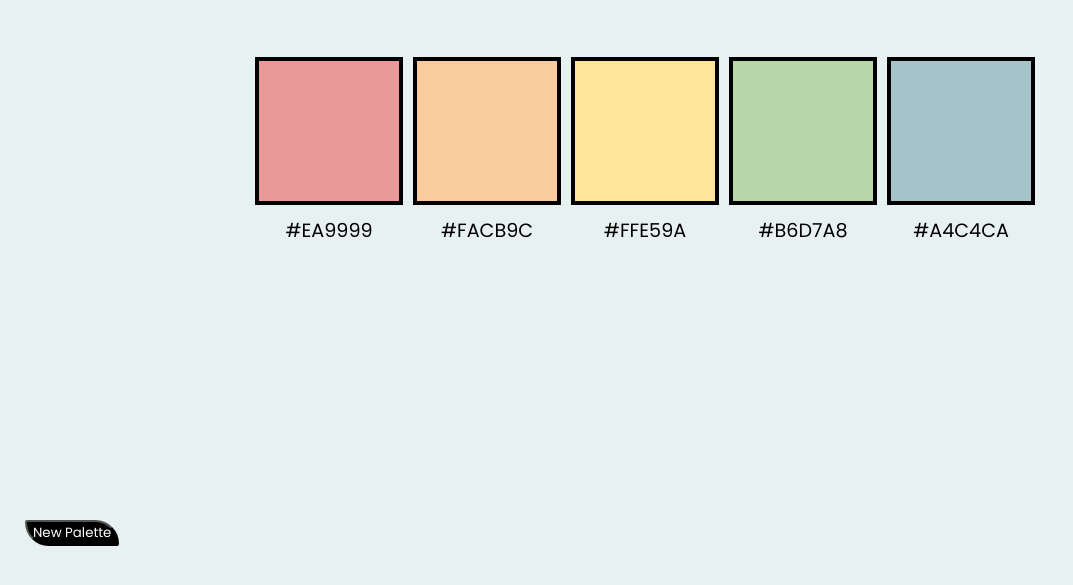
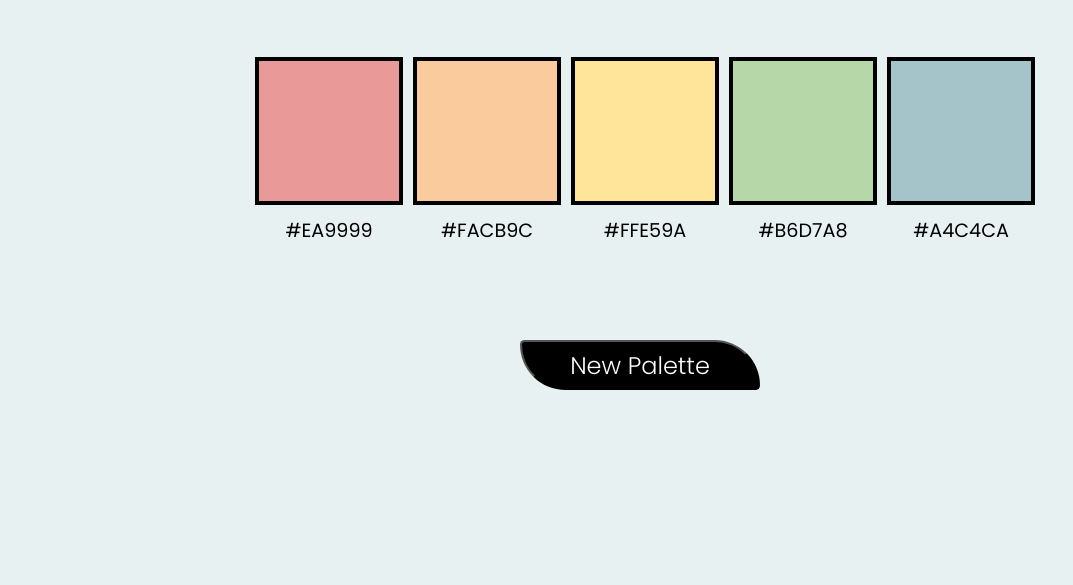
Before and after one commit to pitter3/coloRandom_PE, a plain HTML site: page index.html in a window 1280 px wide. Shown: the part 213-798 px from the top of the page, without its empty margins (0-1073 px from the left). Drawn offline with Linux system fonts and the light colour scheme; files whose address does not match are found by name.

Commit message:
Style button

```diff
--- a/styles.css
+++ b/styles.css
@@ -23,7 +23,7 @@ html {
     height: 100%;
     width: 100%;
     padding-top: 50px;
-    padding-bottom: 300px;
+    padding-bottom: 120px;
 
 }
 
@@ -71,8 +71,25 @@ html {
     font-size: larger;
 }
 
+.button-box {
+    margin: auto;
+    display: flex;
+    justify-content: center;
+    align-items: center;
+}
+
 .palette-button {
     background-color: black;
     color: white;
     border-radius: 10px 100px;
+    height: 50px;
+    width: 240px;
+    font-size: x-large;
+    font-weight: 300;
+    /* margin: auto; */
+    /* display: flex;
+    justify-content: center;
+    align-items: center; */
+    /* -ms-transform: translateX(50%);
+    transform: translateX(50%); */
 }
```
